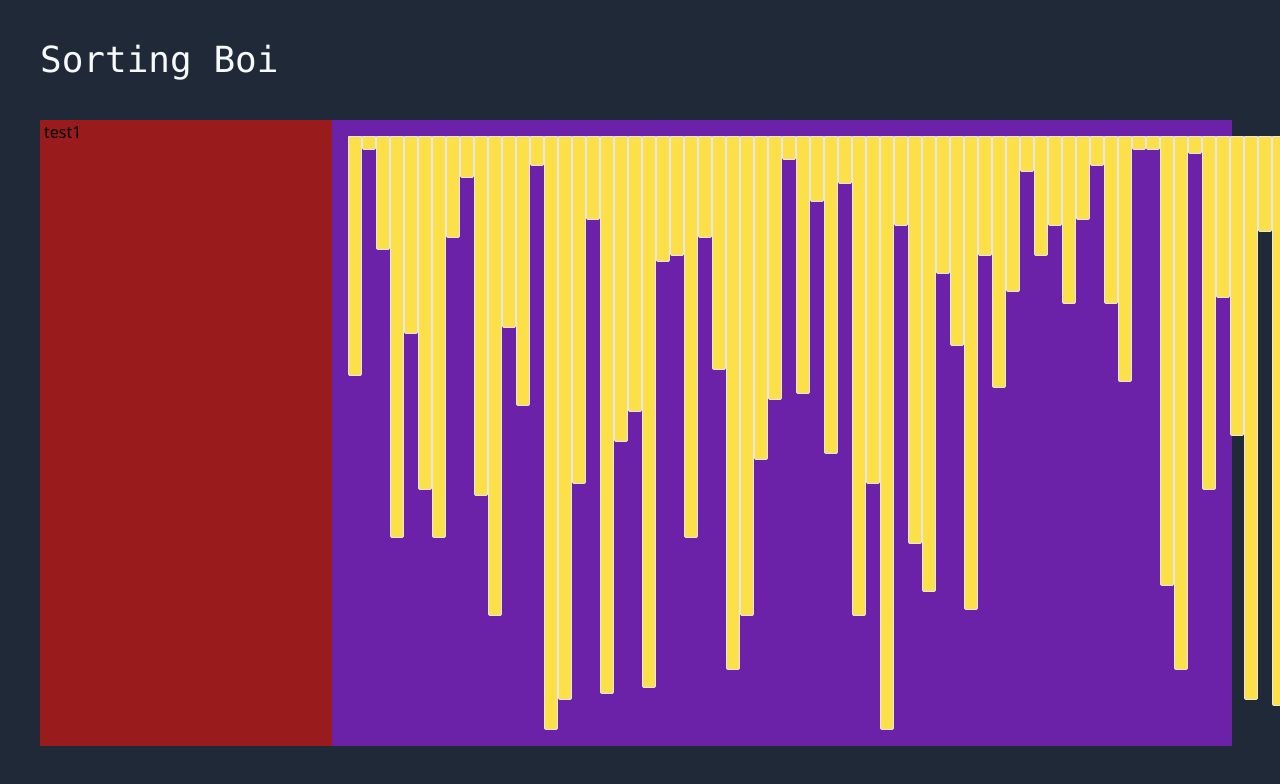
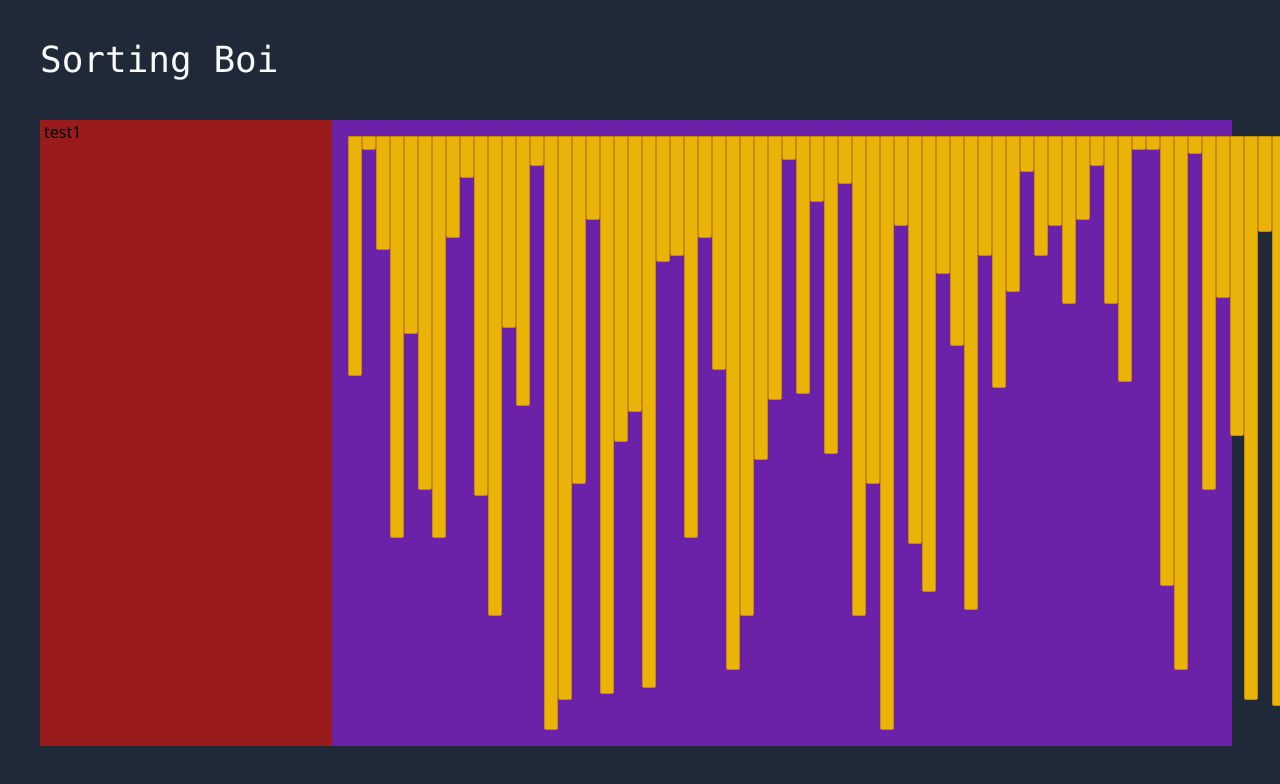
Before and after one commit to h3x4g0ns/sorting-boi, a React (Create React App) app: page / in a window 1280 px wide. Shown: the top 784 px of the page. Built offline with nearby package versions, Linux system fonts and the light colour scheme.

Commit message:
temp color placement

```diff
--- a/src/App.js
+++ b/src/App.js
@@ -4,7 +4,7 @@ import Visualizer from "./Visualizer";
 export default class App extends Component {
   render() {
     return (
-      <div className="bg-gray-800 h-screen relative">
+      <div className="bg-gray-800 h-screen">
         <header className="font-mono text-4xl text-slate-50 pt-10 pl-10">
           <h1>Sorting Boi</h1>
         </header>
--- a/src/Visualizer.js
+++ b/src/Visualizer.js
@@ -41,7 +41,7 @@ export default class Visualizer extends Component {
     return(
       <div className="flex p-4 box-content mr-2">
           {this.state.array.map((value, index) => (
-            <div className="bg-yellow-300 w-1px p-1.5 rounded-b-sm border" style={{height: 6*value+"px"}} key={index}></div>
+            <div className="bg-yellow-500 w-1px p-1.5 rounded-b-sm border border-yellow-600" style={{height: 6*value+"px"}} key={index}></div>
           ))}
       </div>
     );
```
